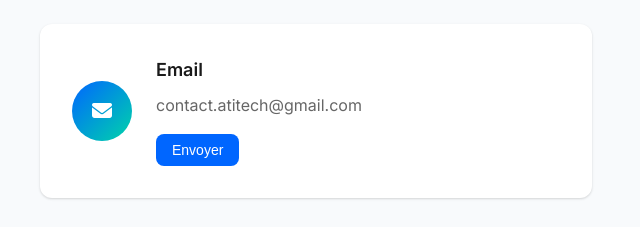
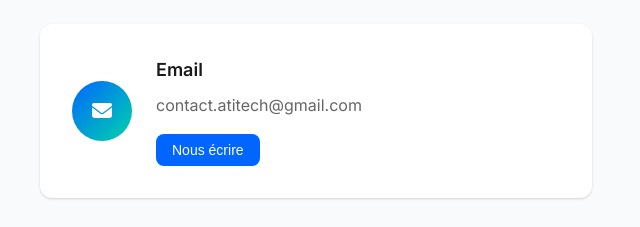
Before and after one commit to Ludododo22/atitech-gabon, a website: page index.html in a window 1280 px wide. Shown: the part 3520-3747 px from the top of the page, 0-640 px from the left. Drawn offline with Linux system fonts and the light colour scheme.

Commit message:
Update index.html

```diff
--- a/index.html
+++ b/index.html
@@ -356,7 +356,7 @@
             <div class="contact-details">
               <h4>Email</h4>
               <p>contact.atitech@gmail.com</p>
-              <button class="contact-action" data-action="email">Envoyer</button>
+              <button class="contact-action" data-action="email">Nous écrire</button>
             </div>
           </div>
 
```
